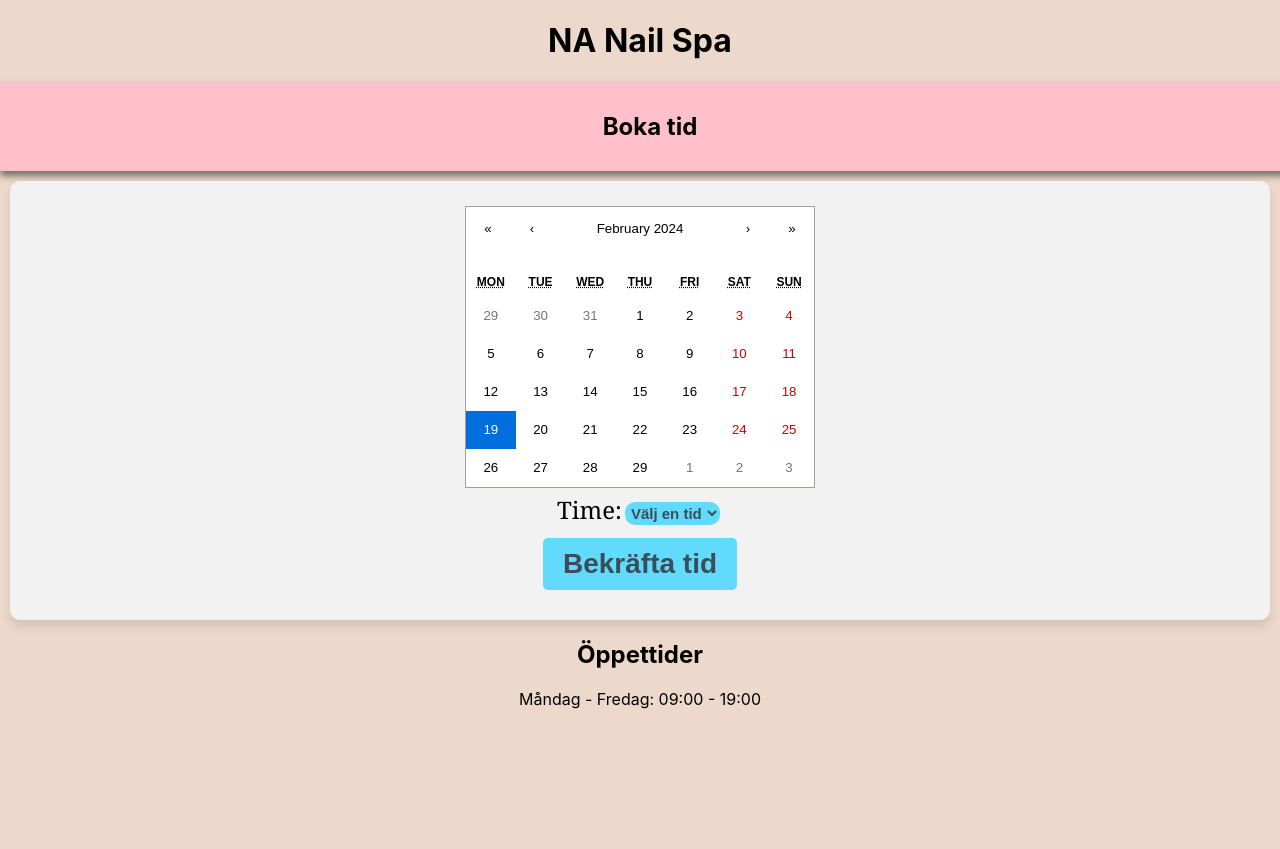
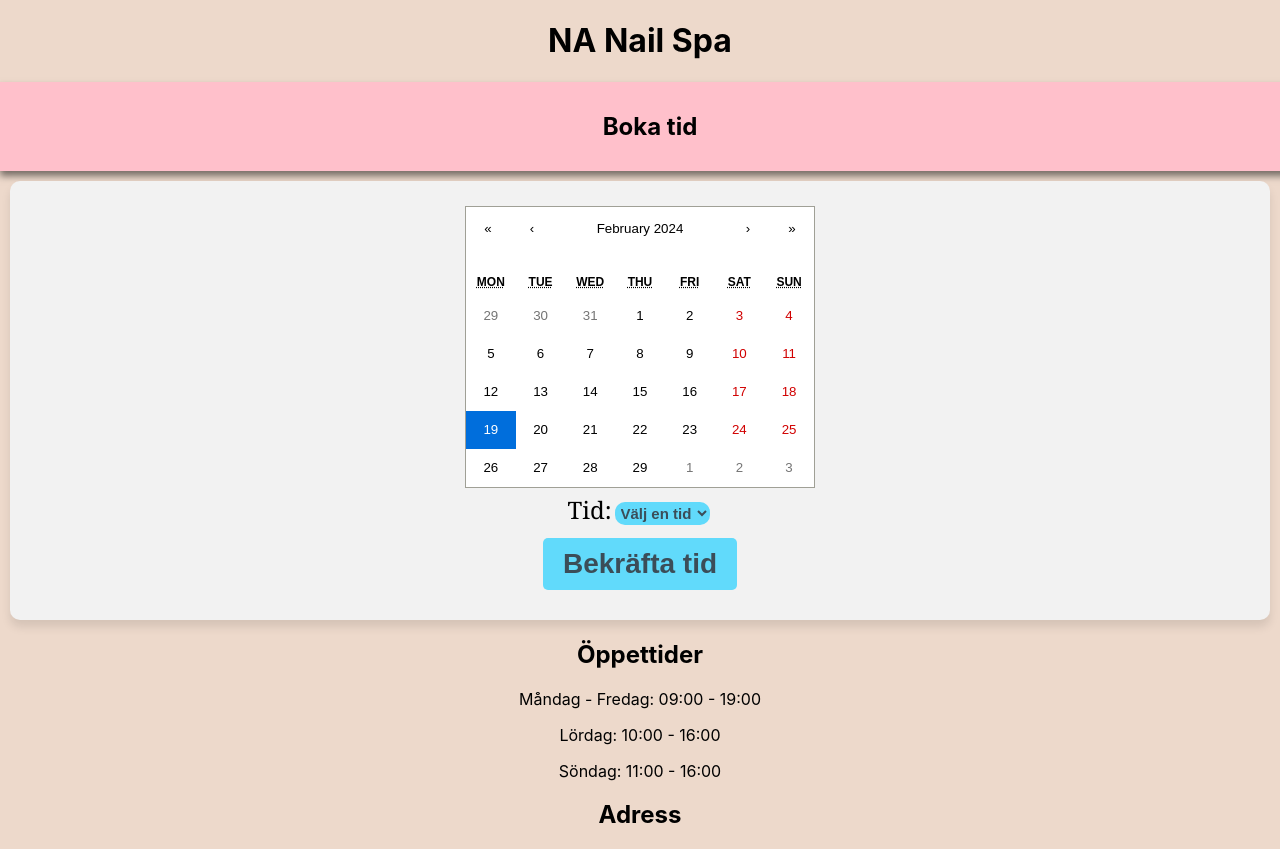
Before and after one commit to n4sser77/NaNailspa, a React (Create React App) app: page / in a window 1280 px wide. Before the commit the page ends 800 px from the top, so only its background shows below. Built offline with nearby package versions, Linux system fonts and the light colour scheme.

Commit message:
minor changes

```diff
--- a/package.json
+++ b/package.json
@@ -1,5 +1,5 @@
 {
-  "name": "boka-nail",
+  "name": "NaNailspa",
   "version": "0.1.0",
   "private": true,
   "dependencies": {
@@ -18,8 +18,7 @@
     "start": "react-scripts start",
     "build": "react-scripts build",
     "test": "react-scripts test",
-    "eject": "react-scripts eject",
-    "start": "nodemon server.js"
+    "eject": "react-scripts eject"
 
   },
   "eslintConfig": {
--- a/server.js
+++ b/server.js
@@ -2,7 +2,7 @@ const express = require('express');
 const path = require('path');
 const livereload = require('livereload');
 const app = express();
-const port = process.env.PORT || 3001;
+const port = process.env.PORT || 3002;
 
 // Serve static files from the static-site directory
 app.get('/', function(req, res) {
@@ -13,7 +13,10 @@ app.use('/', express.static(path.join(__dirname, 'public/static-site')));
 
 app.use('/', express.static(path.join(__dirname, 'public/')));
 
+
 // Serve the React app
+
+
 app.use(express.static(path.join(__dirname, 'build')));
 app.get('*', function(req, res) {
     res.sendFile(path.join(__dirname, 'build', 'index.html'));
--- a/src/App.js
+++ b/src/App.js
@@ -8,8 +8,14 @@ function App() {
       <h1>NA Nail Spa</h1>
 
       <KalenderApp/>
+
       <h2>Öppettider</h2>
-      <p>Måndag - Fredag: 09:00 - 19:00</p>
+
+     <p>Måndag - Fredag: 09:00 - 19:00</p>
+      <p>Lördag: 10:00 - 16:00</p>
+      <p>Söndag: 11:00 - 16:00 </p>
+      <h2>Adress</h2>
+
     </div>
 
   );
--- a/src/AppointmentForm.js
+++ b/src/AppointmentForm.js
@@ -31,7 +31,7 @@ function AppointmentForm() {
       />
 
       <label className='appointment-options'>
-        Time:
+        Tid:
         <select className='timeOptions' value={time} onChange={e => setTime(e.target.value)} required>
           <option value="">Välj en tid</option>
           {tillgängligaTider.map((time, index) => (
```
Also changed, not shown: 1 other file (tests, documents, lock files or other folders).
